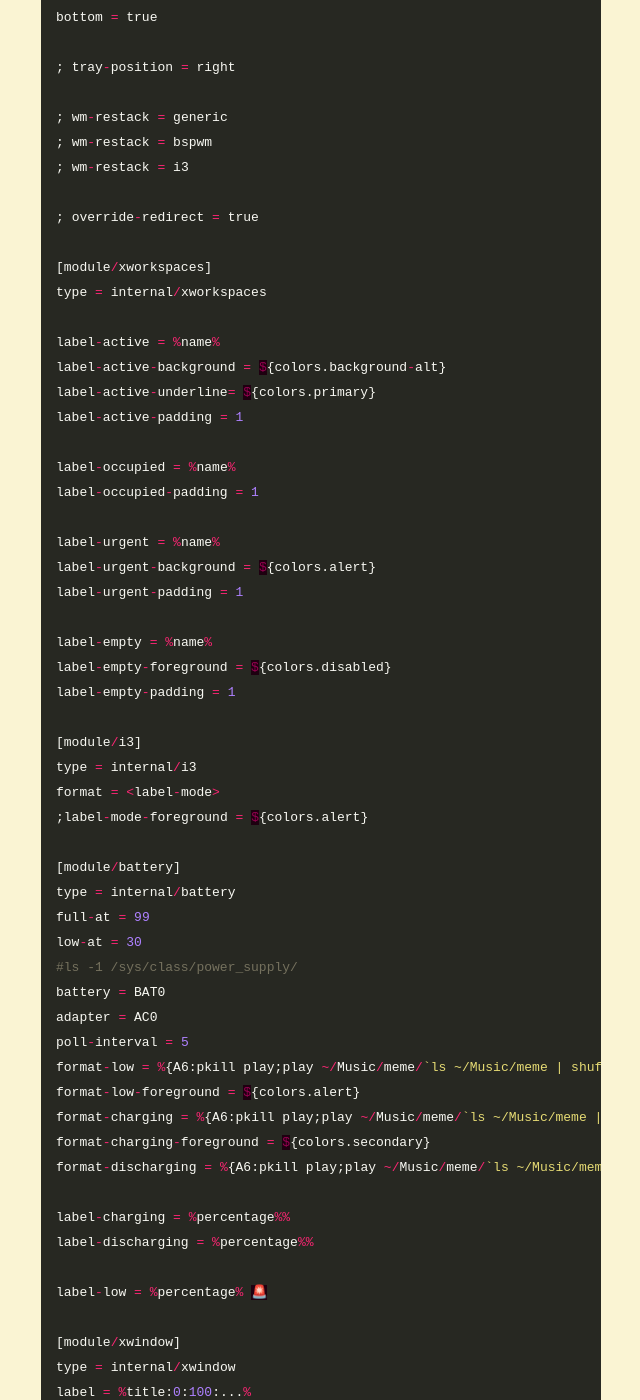
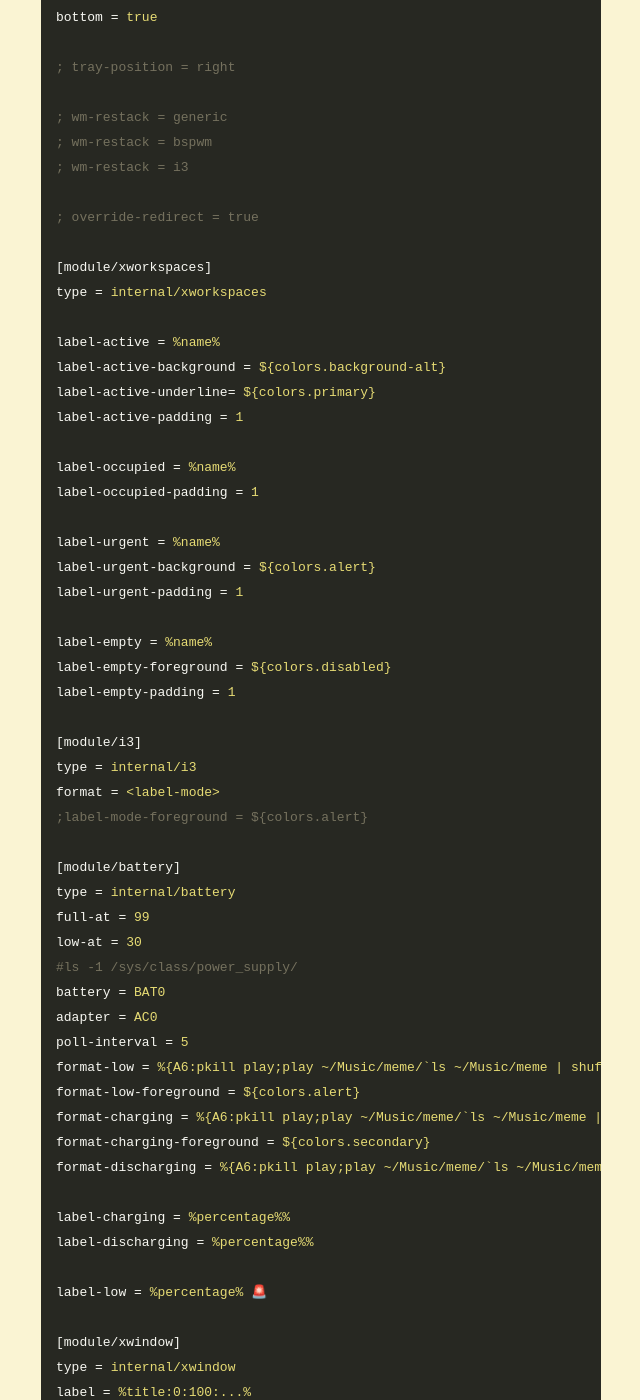
Before and after one commit to matthieuporte/matthieuporte.github.io, a Jekyll site: the page built from docs/_posts/2023-04-26-polybar-Dotfiles.md, in a window 1280 px wide and 1400 px high, scrolled down 1891 px. Shown: the whole window, without its empty margins (319-959 px from the left). Built offline with Jekyll 4.4.1, drawn with Linux system fonts in a browser that asks for light colours; some of the changed text lies outside the part shown.

Commit message:
fixed the colors of my dotfiles

````diff
--- a/docs/_posts/2023-04-26-polybar-Dotfiles.md
+++ b/docs/_posts/2023-04-26-polybar-Dotfiles.md
@@ -16,7 +16,7 @@ I really enjoy setting up my [polybar](https://github.com/polybar/polybar) and h
 ![my polybar as it is now3][imagepolybar2]
 
 
-```python
+```ini
 ;==========================================================
 ;
 ;
````
Also changed, not shown: docs/_posts/2023-04-12-markdown-cheat-sheet.md (+2 -0 lines), docs/_posts/2023-04-26-i3-Dotfiles.md (+1 -1 lines).
